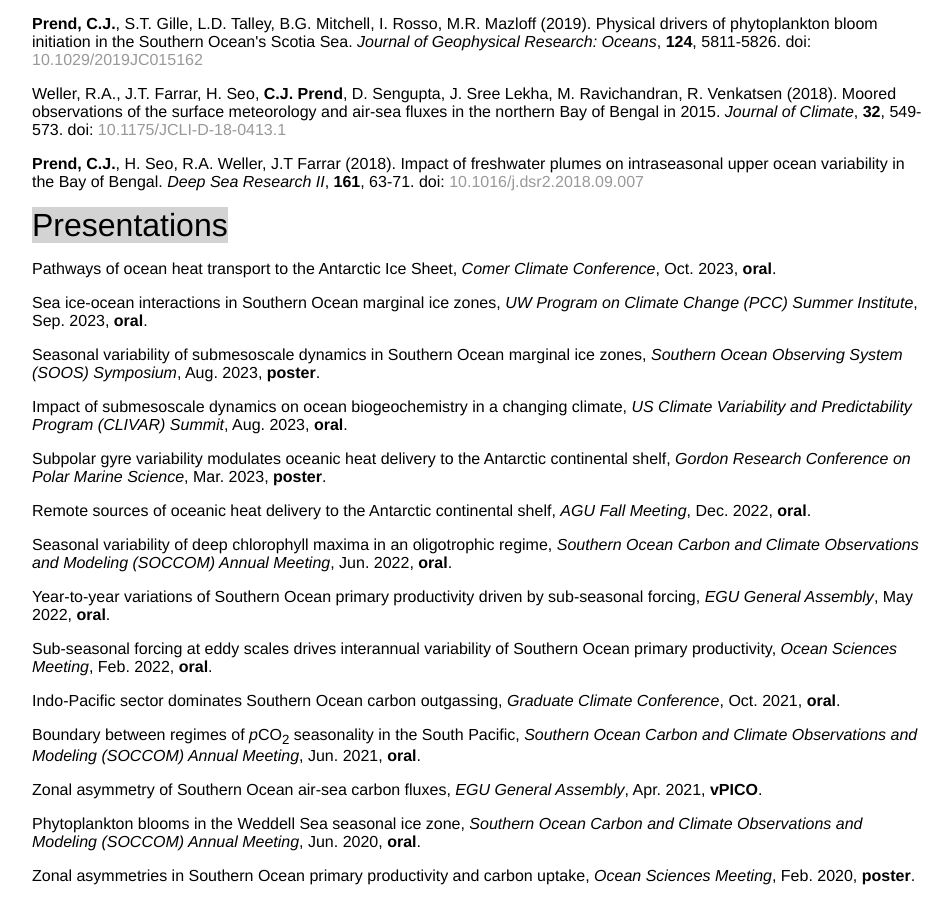
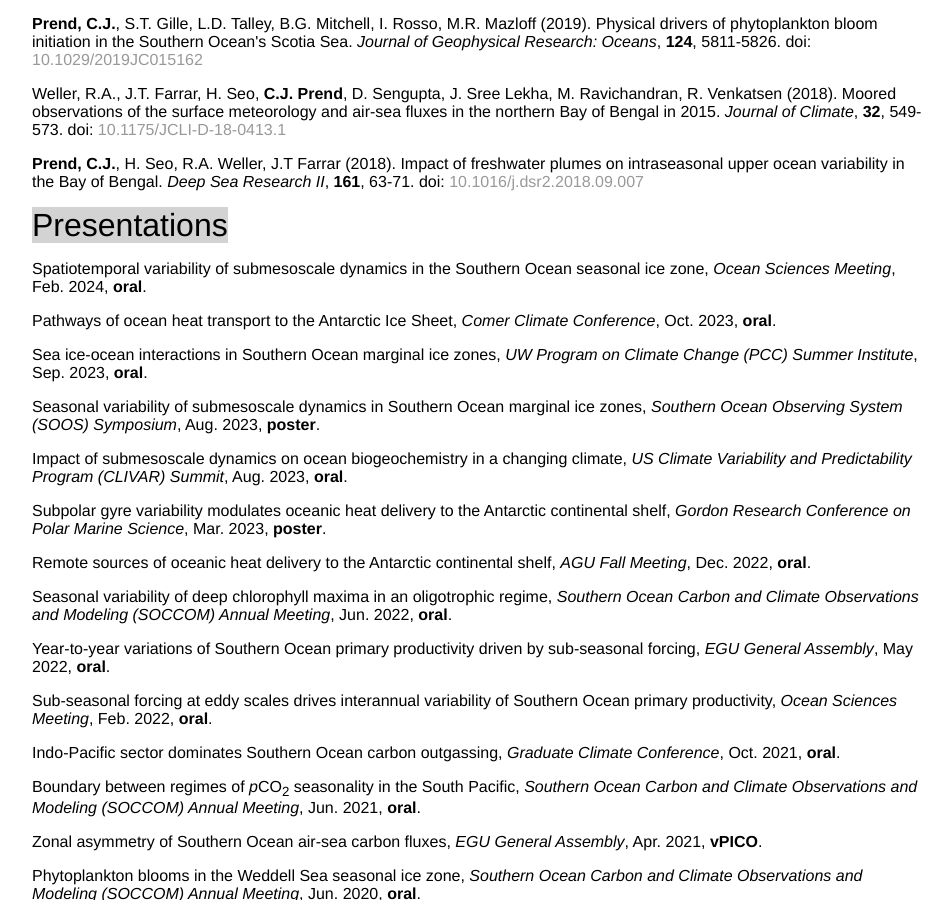
Before and after one commit to cprend/cprend.github.io, a Jekyll site: the page cv/index.html, which Jekyll copies as it is, in a window 1280 px wide and 900 px high, scrolled down 1326 px. Shown: the whole window, without its empty margins (160-1110 px from the left). Built offline with Jekyll 4.4.1, drawn with Linux system fonts in a browser that asks for light colours.

Commit message:
Update index.html

```diff
--- a/cv/index.html
+++ b/cv/index.html
@@ -57,6 +57,7 @@
 		<p><b>Prend, C.J.</b>, H. Seo, R.A. Weller, J.T Farrar (2018). Impact of freshwater plumes on intraseasonal
 		upper ocean variability in the Bay of Bengal. <em>Deep Sea Research II</em>, <b>161</b>, 63-71. doi: <a href="https://www.sciencedirect.com/science/article/pii/S0967064517304010?via%3Dihub">10.1016/j.dsr2.2018.09.007</a></p>
 		<p1>Presentations</p1>
+		<p>Spatiotemporal variability of submesoscale dynamics in the Southern Ocean seasonal ice zone, <em>Ocean Sciences Meeting</em>, Feb. 2024, <b>oral</b>.</p>
 		<p>Pathways of ocean heat transport to the Antarctic Ice Sheet, <em>Comer Climate Conference</em>, Oct. 2023, <b>oral</b>.</p>
 		<p>Sea ice-ocean interactions in Southern Ocean marginal ice zones, <em>UW Program on Climate Change (PCC) Summer Institute</em>, Sep. 2023, <b>oral</b>.</p>
 		<p>Seasonal variability of submesoscale dynamics in Southern Ocean marginal ice zones, <em>Southern Ocean Observing System (SOOS) Symposium</em>, Aug. 2023, <b>poster</b>.</p>
```
